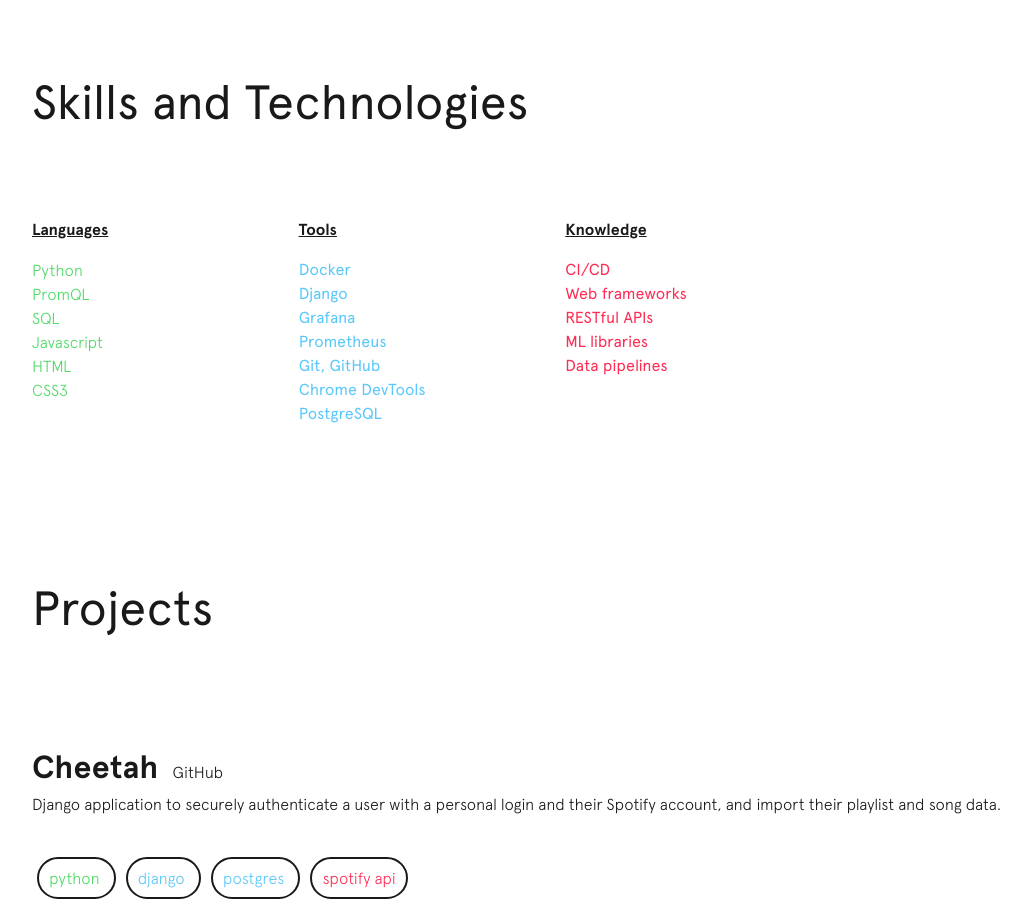
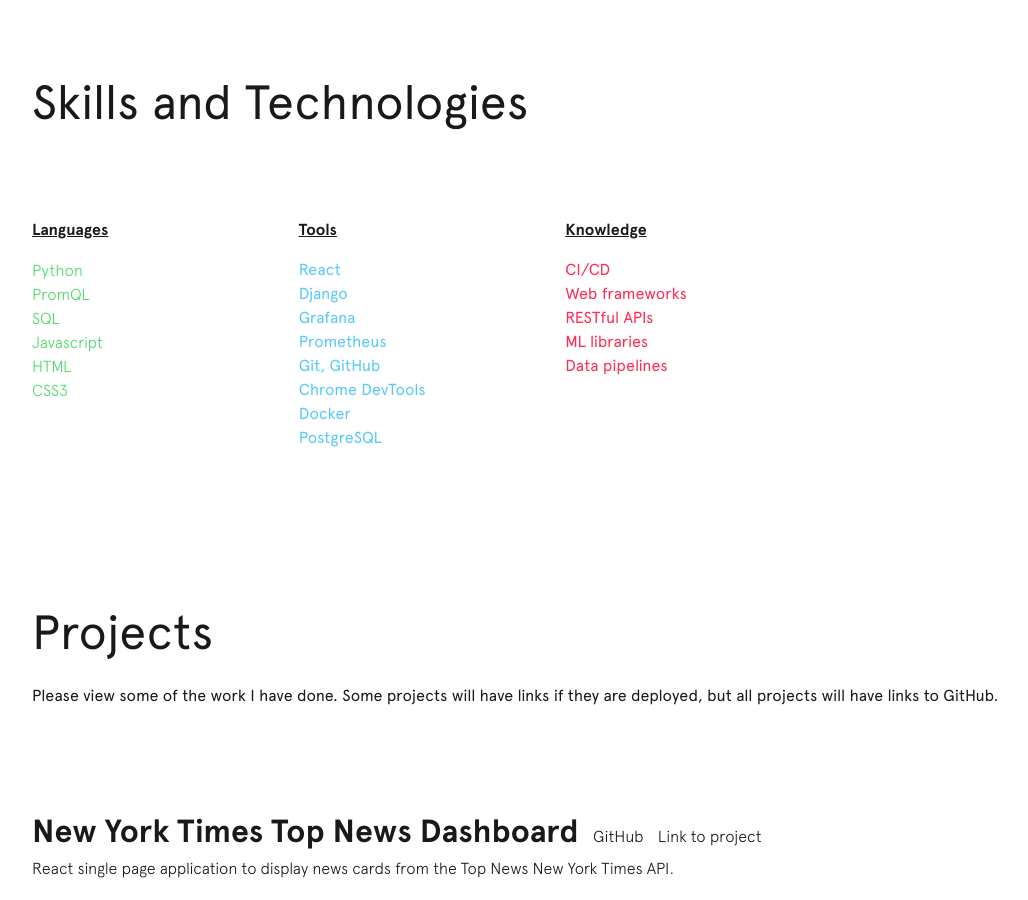
Before and after one commit to rhwang10/rhwang10.github.io, a Jekyll site: the page built from index.html, in a window 1280 px wide and 900 px high, scrolled down 2054 px. Shown: the whole window, without its empty margins (76-1104 px from the left). Built offline with Jekyll 4.4.1, drawn with Linux system fonts in a browser that asks for light colours; some of the changed text lies outside the part shown.

Commit message:
Update projects and skills and coffee counter

```diff
--- a/_data/projects.yml
+++ b/_data/projects.yml
@@ -1,3 +1,19 @@
+- name: New York Times Top News Dashboard
+  github: https://github.com/rhwang10/news-dashboard
+  description: React single page application to display news cards from the Top News New York Times API.
+  link: https://nytimes-dashboard.herokuapp.com/
+  builtWith:
+    - item: Javascript
+      class: Language
+    - item: React
+      class: Tool
+    - item: New York Times Top News API
+      class: Knowledge
+    - item: Heroku
+      class: Knowledge
+    - item: Axios
+      class: Knowledge
+
 - name: Cheetah
   github: https://github.com/rhwang10/cheetah
   description: Django application to securely authenticate a user with a personal login and their Spotify account, and import their playlist and song data.
--- a/_data/skills.yml
+++ b/_data/skills.yml
@@ -7,12 +7,13 @@
   - item: CSS3
 
 tools:
-  - item: Docker
+  - item: React
   - item: Django
   - item: Grafana
   - item: Prometheus
   - item: Git, GitHub
   - item: Chrome DevTools
+  - item: Docker
   - item: PostgreSQL
 
 knowledge:
--- a/_includes/projects.html
+++ b/_includes/projects.html
@@ -1,6 +1,6 @@
 <section class="projects">
   <div class="projects__title">Projects</div>
-
+  <p>Please view some of the work I have done. Some projects will have links if they are deployed, but all projects will have links to GitHub.</p>
   <div class="projects__total">
     {% for project in site.data.projects %}
     <div class="project__details">
@@ -8,6 +8,11 @@
       <a href="{{ project.github }}">
         <span class="project_github">GitHub</span>
       </a>
+      {% if project.link %}
+      <a href="{{ project.link }}">
+        <span class="project_github">Link to project</span>
+      </a>
+      {% endif %}
       <span class="project_description">{{ project.description }}</span>
       {% for item in project.builtWith %}
         <ul>
```
Also changed, not shown: js/main.js.
